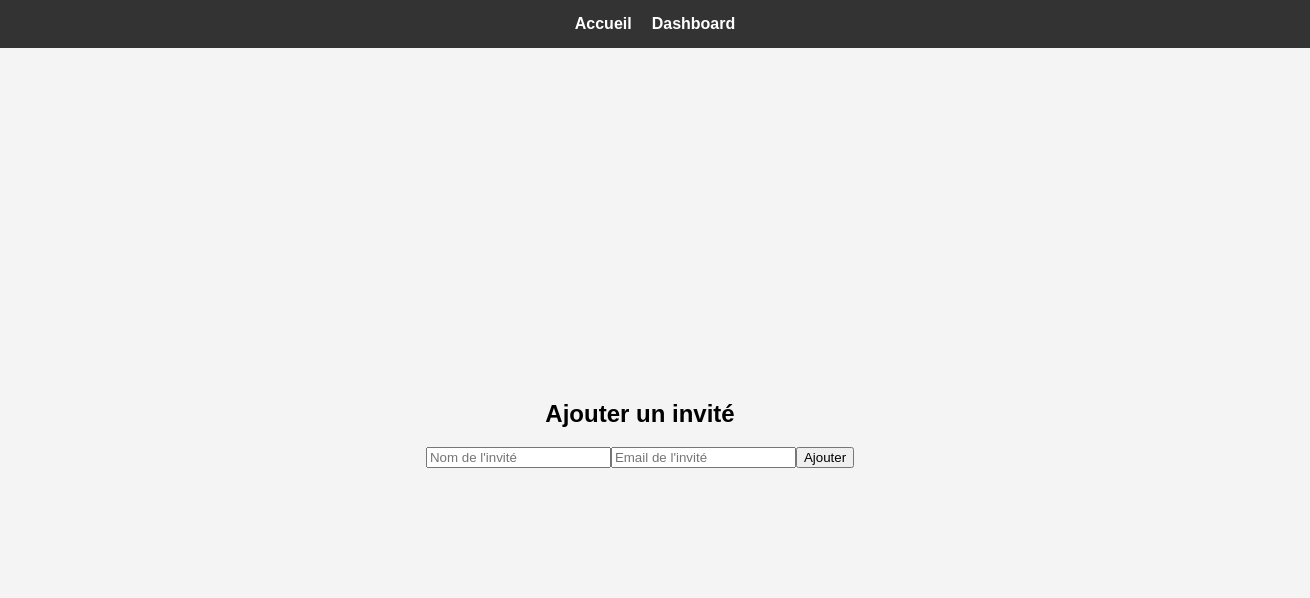
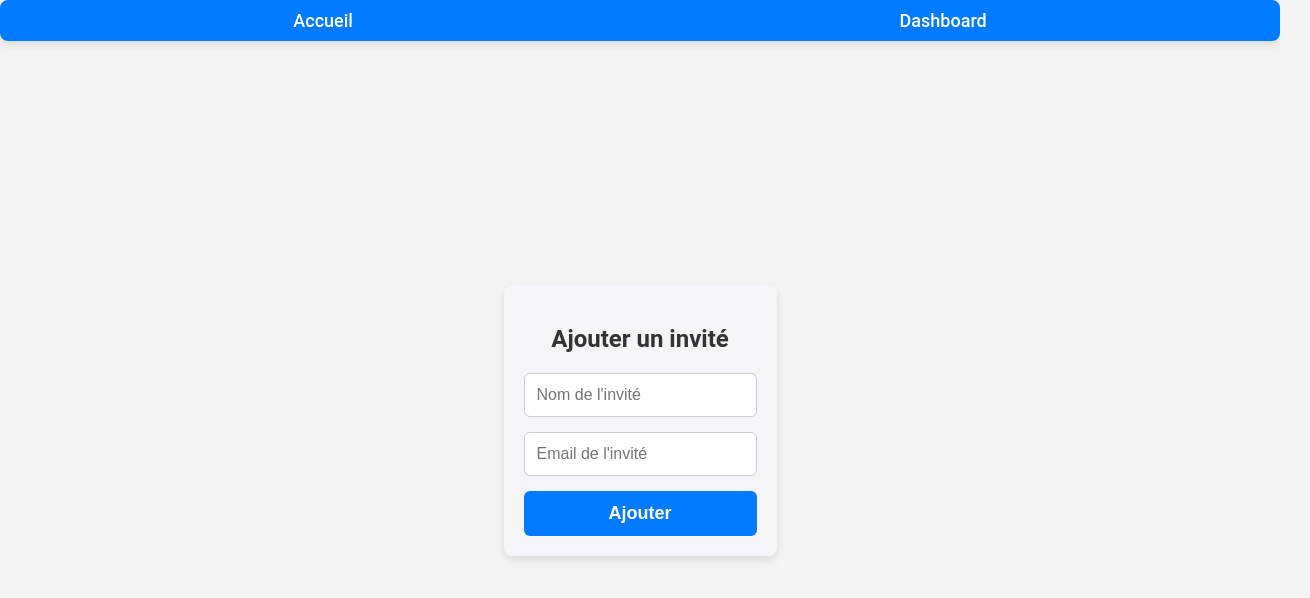
Before and after one commit to tematrius/QR_code, a React (Create React App) app: page /add-guest in a window 1280 px wide. Shown: the top 598 px of the page, 1310 px wide, since content can reach past the window. Built offline with nearby package versions, Linux system fonts and the light colour scheme.

Commit message:
ajout des styles pour les pages

```diff
--- a/package.json
+++ b/package.json
@@ -11,6 +11,8 @@
     "@zxing/library": "^0.21.3",
     "cross-env": "^7.0.3",
     "firebase": "^11.3.1",
+    "framer-motion": "^12.4.7",
+    "lucide-react": "^0.475.0",
     "qrcode.react": "^4.2.0",
     "react": "^19.0.0",
     "react-dom": "^19.0.0",
--- a/src/pages/Dashboard.js
+++ b/src/pages/Dashboard.js
@@ -6,10 +6,19 @@ const Dashboard = () => {
   return (
     <div className="dashboard">
       <h2>Dashboard</h2>
-      <button onClick={() => navigate("/add-guest")}>Ajouter un invité</button>
-      <button onClick={() => navigate("/import-excel")}>Importer un fichier Excel</button>
+      <div className="dashboard-buttons">
+        <div className="dashboard-card" onClick={() => navigate("/add-guest")}>
+          <i className="fas fa-user-plus"></i>
+          <span>Ajouter un invité</span>
+        </div>
+        <div className="dashboard-card" onClick={() => navigate("/import-excel")}>
+          <i className="fas fa-file-excel"></i>
+          <span>Importer un fichier Excel</span>
+        </div>
+      </div>
     </div>
   );
 };
 
+
 export default Dashboard;
--- a/src/pages/ImportExcel.js
+++ b/src/pages/ImportExcel.js
@@ -23,25 +23,33 @@ const ImportExcel = () => {
       const sheet = workbook.Sheets[sheetName];
       const data = XLSX.utils.sheet_to_json(sheet);
 
+      let successCount = 0;
+      let errorCount = 0;
+
       for (let row of data) {
         if (row.Nom && row.Email) {
           await addInvitation(row.Nom, row.Email);
-          alert("Invités ajoutés avec succès !");
-          navigate("/dashboard");
-          break;
-        }else{
-            alert("fichier non pris en compte !");
-            navigate("/import-excel");
-            break;
-
+          successCount++;
+        } else {
+          errorCount++;
         }
       }
 
+      // Affichage des messages après le traitement de tous les invités
+      if (successCount > 0) {
+        alert(`${successCount} invités ajoutés avec succès !`);
+        navigate("/dashboard");
+      }
 
+      if (errorCount > 0) {
+        alert(`${errorCount} lignes étaient invalides et n'ont pas été importées.`);
+        navigate("/import-excel");
+      }
     };
 
     reader.readAsBinaryString(file);
   };
+
 
   return (
     <div className="import-excel">
--- a/src/routes.js
+++ b/src/routes.js
@@ -4,6 +4,7 @@ import Dashboard from "./pages/Dashboard";
 import CheckIn from "./pages/CheckIn";
 import AddGuest from "./pages/AddGuest";
 import ImportExcel from "./pages/ImportExcel";
+
 
 const AppRoutes = () => {
   return (
--- a/src/services/invitationService.js
+++ b/src/services/invitationService.js
@@ -1,15 +1,26 @@
 import { db } from "../firebase";
-import { collection, addDoc } from "firebase/firestore";
+import { collection, addDoc, doc, updateDoc } from "firebase/firestore";
 
 export const addInvitation = async (guestName, guestEmail) => {
   try {
+    // Ajouter un invité et récupérer l'ID
     const docRef = await addDoc(collection(db, "invitations"), {
       name: guestName,
       email: guestEmail,
       scanned: false,
     });
+
+    // Génération de l'URL d'invitation
+    const invitationURL = `http://localhost:3001/check-in/${docRef.id}`;
+
+    // Mise à jour du document Firestore avec l'URL
+    await updateDoc(doc(db, "invitations", docRef.id), {
+      url: invitationURL,
+    });
+
+    console.log("Invitation ajoutée avec ID :", docRef.id, "URL :", invitationURL);
     return docRef.id;
   } catch (error) {
-    console.error("Erreur lors de l'ajout de l'invitation:", error);
+    console.error("Erreur lors de l'ajout de l'invitation :", error);
   }
 };
--- a/src/styles.css
+++ b/src/styles.css
@@ -11,14 +11,6 @@ body {
     height: 100vh;
   }
 
-  nav {
-    background-color: #333;
-    color: white;
-    padding: 15px;
-    width: 100%;
-    display: flex;
-    justify-content: center;
-  }
   .qr-generator {
     text-align: center;
     max-width: 400px;
@@ -72,24 +64,6 @@ body {
     color: red;
     font-size: 14px;
     margin-bottom: 10px;
-  }
-
-  nav ul {
-    list-style: none;
-    padding: 0;
-    margin: 0;
-    display: flex;
-    gap: 20px;
-  }
-
-  nav ul li {
-    display: inline;
-  }
-
-  nav ul li a {
-    color: white;
-    text-decoration: none;
-    font-weight: bold;
   }
 
   .content {
@@ -152,3 +126,174 @@ body {
     border-radius: 10px;
     box-shadow: 0px 0px 10px rgba(0, 0, 0, 0.1);
   }
+
+ /* ======== STYLES POUR LE DASHBOARD ======== */
+
+.dashboard {
+  display: flex;
+  flex-direction: column;
+  align-items: center;
+  justify-content: center;
+  min-height: 100vh;
+  background-color: #f4f4f4;
+  padding: 20px;
+  text-align: center;
+}
+
+.dashboard h2 {
+  font-size: 2.5rem;
+  color: #333;
+  font-weight: bold;
+  margin-bottom: 20px;
+  text-transform: uppercase;
+}
+
+/* Boutons sous forme de cartes */
+.dashboard-buttons {
+  display: grid;
+  grid-template-columns: repeat(auto-fit, minmax(250px, 1fr));
+  gap: 20px;
+  width: 100%;
+  max-width: 600px;
+}
+
+.dashboard-card {
+  background: white;
+  padding: 20px;
+  border-radius: 15px;
+  box-shadow: 0px 4px 10px rgba(0, 0, 0, 0.1);
+  text-align: center;
+  cursor: pointer;
+  transition: all 0.3s ease-in-out;
+}
+
+.dashboard-card:hover {
+  transform: translateY(-5px);
+  box-shadow: 0px 6px 15px rgba(0, 0, 0, 0.15);
+}
+
+.dashboard-card i {
+  font-size: 40px;
+  margin-bottom: 10px;
+  color: #007bff;
+}
+
+.dashboard-card span {
+  font-size: 18px;
+  font-weight: bold;
+  color: #333;
+}
+
+/* Animation au survol */
+.dashboard-card:hover i {
+  transform: scale(1.1);
+  transition: transform 0.2s ease-in-out;
+}
+
+/* Adaptation mobile */
+@media (max-width: 600px) {
+  .dashboard-buttons {
+    grid-template-columns: 1fr;
+  }
+}
+
+
+/* styles.css */
+nav {
+  background-color: #007BFF; /* Bleu moderne */
+  padding: 10px 20px; /* Un peu d'espace autour du navbar */
+  border-radius: 8px; /* Coins arrondis pour un effet moderne */
+  box-shadow: 0 4px 8px rgba(0, 0, 0, 0.1); /* Légère ombre portée */
+}
+
+ul {
+  list-style-type: none; /* Enlever les puces */
+  margin: 0;
+  padding: 0;
+  display: flex;
+  justify-content: space-around; /* Espacement égal entre les éléments */
+}
+
+li {
+  margin: 0 15px; /* Espacement entre les éléments du menu */
+}
+
+a {
+  text-decoration: none; /* Enlever la sous-ligne */
+  color: white; /* Texte en blanc */
+  font-family: 'Roboto', sans-serif; /* Police moderne */
+  font-size: 18px; /* Taille de la police */
+  font-weight: 500; /* Poids de la police pour un style élégant */
+  transition: color 0.3s ease; /* Animation douce pour le hover */
+}
+
+a:hover {
+  color: #ffcc00; /* Changer la couleur au survol */
+}
+
+a:active {
+  color: #00b5e2; /* Changer la couleur quand un lien est activé */
+}
+/* styles.css */
+
+/* Conteneur principal */
+.add-guest {
+  max-width: 600px; /* Largeur maximale pour un design plus centré */
+  margin: 50px auto; /* Centrer le conteneur */
+  padding: 20px;
+  background-color: #f4f4f9; /* Fond gris clair */
+  border-radius: 8px; /* Coins arrondis pour un effet moderne */
+  box-shadow: 0 4px 8px rgba(0, 0, 0, 0.1); /* Ombre portée subtile */
+}
+
+/* Titre de la page */
+.add-guest h2 {
+  font-family: 'Roboto', sans-serif;
+  font-size: 24px;
+  font-weight: 600;
+  text-align: center;
+  color: #333;
+  margin-bottom: 20px;
+}
+
+/* Formulaire */
+form {
+  display: flex;
+  flex-direction: column;
+  gap: 15px;
+}
+
+/* Champ de texte */
+input {
+  padding: 12px;
+  font-size: 16px;
+  border: 1px solid #ccc;
+  border-radius: 6px; /* Coins arrondis */
+  outline: none;
+  transition: border-color 0.3s ease;
+}
+
+input:focus {
+  border-color: #007BFF; /* Changer la couleur de bordure au focus */
+}
+
+/* Bouton d'ajout */
+button {
+  padding: 12px;
+  background-color: #007BFF; /* Bleu moderne */
+  color: white;
+  border: none;
+  border-radius: 6px;
+  font-size: 18px;
+  font-weight: 600;
+  cursor: pointer;
+  transition: background-color 0.3s ease;
+}
+
+button:hover {
+  background-color: #0056b3; /* Changer la couleur au survol */
+}
+
+button:active {
+  background-color: #004085; /* Changer la couleur lors du clic */
+}
```
Also changed, not shown: src/components/Button.js (added, +12 -0 lines), src/components/Card.js (added, +16 -0 lines), 1 other file (tests, documents, lock files or other folders).
